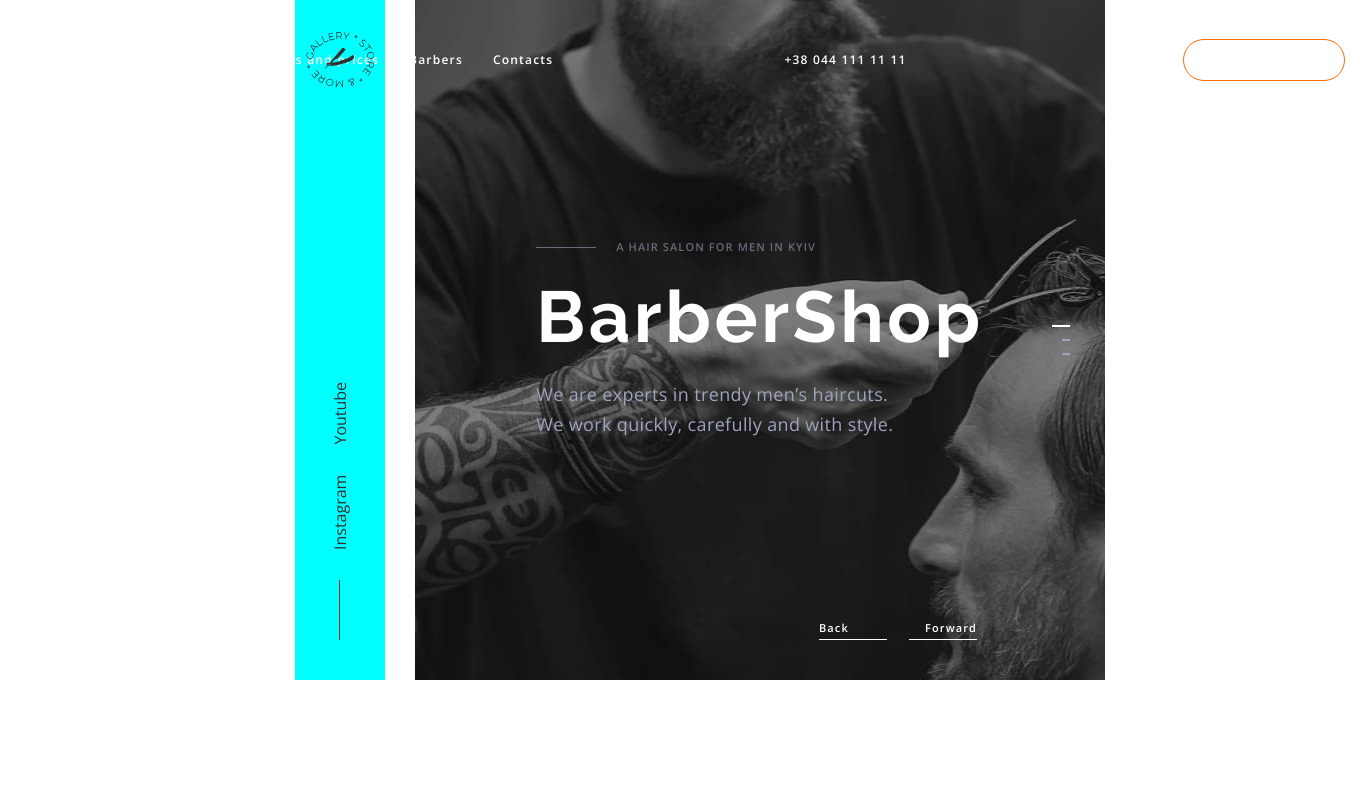
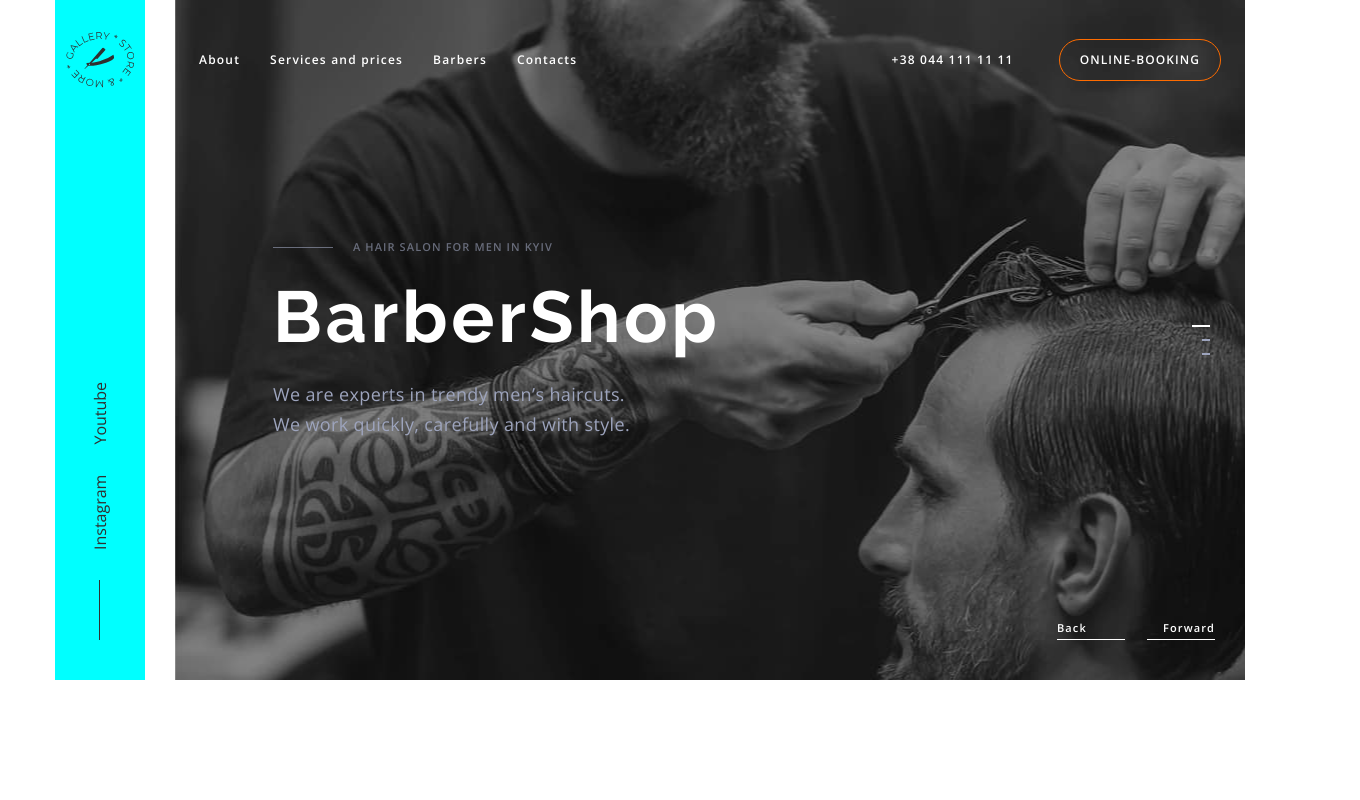
Before and after one commit to aspirantmpm/barbershop, a plain HTML site: page index.html in a window 1280 px wide. Shown: the top 800 px of the page, 1360 px wide, since content can reach past the window. Drawn offline with nearby package versions, Linux system fonts and the light colour scheme.

Commit message:
desktop start

```diff
--- a/sass/components/_hero.scss
+++ b/sass/components/_hero.scss
@@ -51,6 +51,10 @@
   @media screen and (min-width: 768px) {
     padding: 0 31px;
   }
+  @media screen and (min-width: 1200px) {
+    margin-right: auto;
+    padding: 0 98px;
+  }
 }
 
 .hero-title {
--- a/sass/components/_media-links.scss
+++ b/sass/components/_media-links.scss
@@ -15,7 +15,13 @@
     width: 768px;
     padding: 0 39px;
   }
+  @media screen and (min-width: 1200px) {
+    width: 1200px;
+    padding: 0 15px;
+  }
 }
+
+
 .media {
   position: absolute;
   background-color: aqua;
@@ -25,7 +31,12 @@
   transform-origin: top left;
   rotate: -90deg;
   top: 680px;
-  left: 39px;
+  @media screen and (min-width: 768px) {
+    left: 39px;
+  }
+  @media screen and (min-width: 1200px) {
+    left: 15px;
+  }
   align-items: center;
 }
 
--- a/sass/components/_page-header.scss
+++ b/sass/components/_page-header.scss
@@ -11,6 +11,11 @@
     fill: $color-dark;
     top: 32px;
     left: 50px;
+  }
+  @media screen and (min-width: 1200px) {
+    fill: $color-dark;
+    top: 32px;
+    left: 26px;
   }
   transition-property: fill;
   transition-duration: 250ms;
@@ -39,8 +44,8 @@
     top: 40px;
   }
   @media screen and (min-width: 1200px) {
-    width: 1200px;
-    padding: 0 15px;
+    width: 1022px;
+    top: 40px;
   }
 }
 
@@ -79,6 +84,9 @@
   @media screen and (max-width: 1199px) {
     display: none;
   }
+  @media screen and (min-width: 1200px) {
+    margin-left: auto;
+  }
 }
 
 .btn-light__header {
--- a/sass/components/_slider.scss
+++ b/sass/components/_slider.scss
@@ -4,7 +4,10 @@
     bottom: 40px;
     left: 404px;
   }
-
+@media screen and (min-width: 1200px) {
+    bottom: 40px;
+    left: 882px;
+  }
   // transform: translateX(0);
 }
 
```
Also changed, not shown: css/main.css, css/main.min.css, 2 other files.
